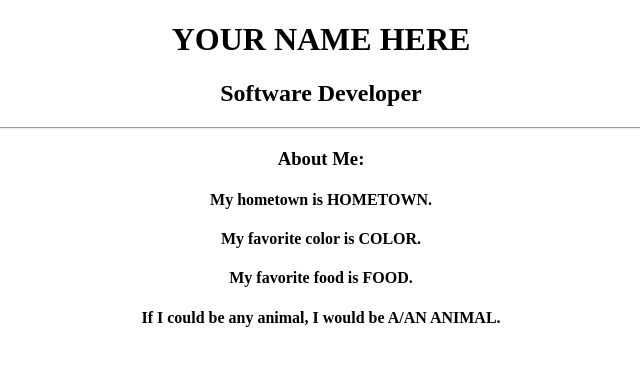
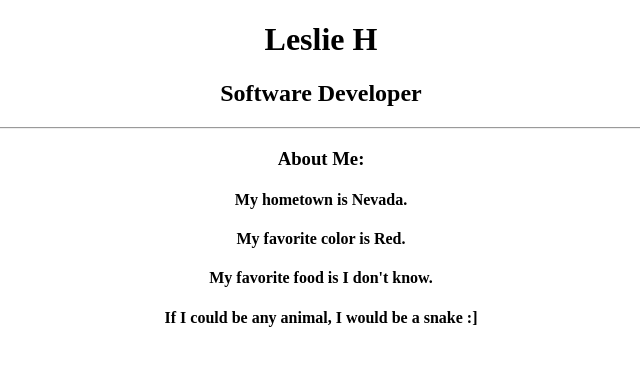
Before and after one commit to LCHM11/TestFile, a plain HTML site: page index.html in a window 1280 px wide. Shown: the whole page, without its empty margins (319-959 px from the left). Drawn offline with Linux system fonts and the light colour scheme.

Commit message:
Editing my details

```diff
--- a/index.html
+++ b/index.html
@@ -3,18 +3,18 @@
 		  <head>
 			<meta charset="utf-8">
 			<meta name="viewport" content="width=device-width">
-			<title>My Profile</title>
+			<title>About Me (i guess)</title>
 		  </head>
 		  <body>
 			<div align="center">
-				<h1>YOUR NAME HERE</h1>
+				<h1>Leslie H</h1>
 				<h2>Software Developer</h2>
 				<hr>
 				<h3>About Me:</h3>
-					<h4>My hometown is HOMETOWN.</h4>
-					<h4>My favorite color is COLOR.</h4>
-					<h4>My favorite food is FOOD.</h4>
-					<h4>If I could be any animal, I would be A/AN ANIMAL.</h4>
+					<h4>My hometown is Nevada.</h4>
+					<h4>My favorite color is Red.</h4>
+					<h4>My favorite food is I don't know.</h4>
+					<h4>If I could be any animal, I would be a snake :]</h4>
 			</div>
 		  </body>
 		</html>
```
